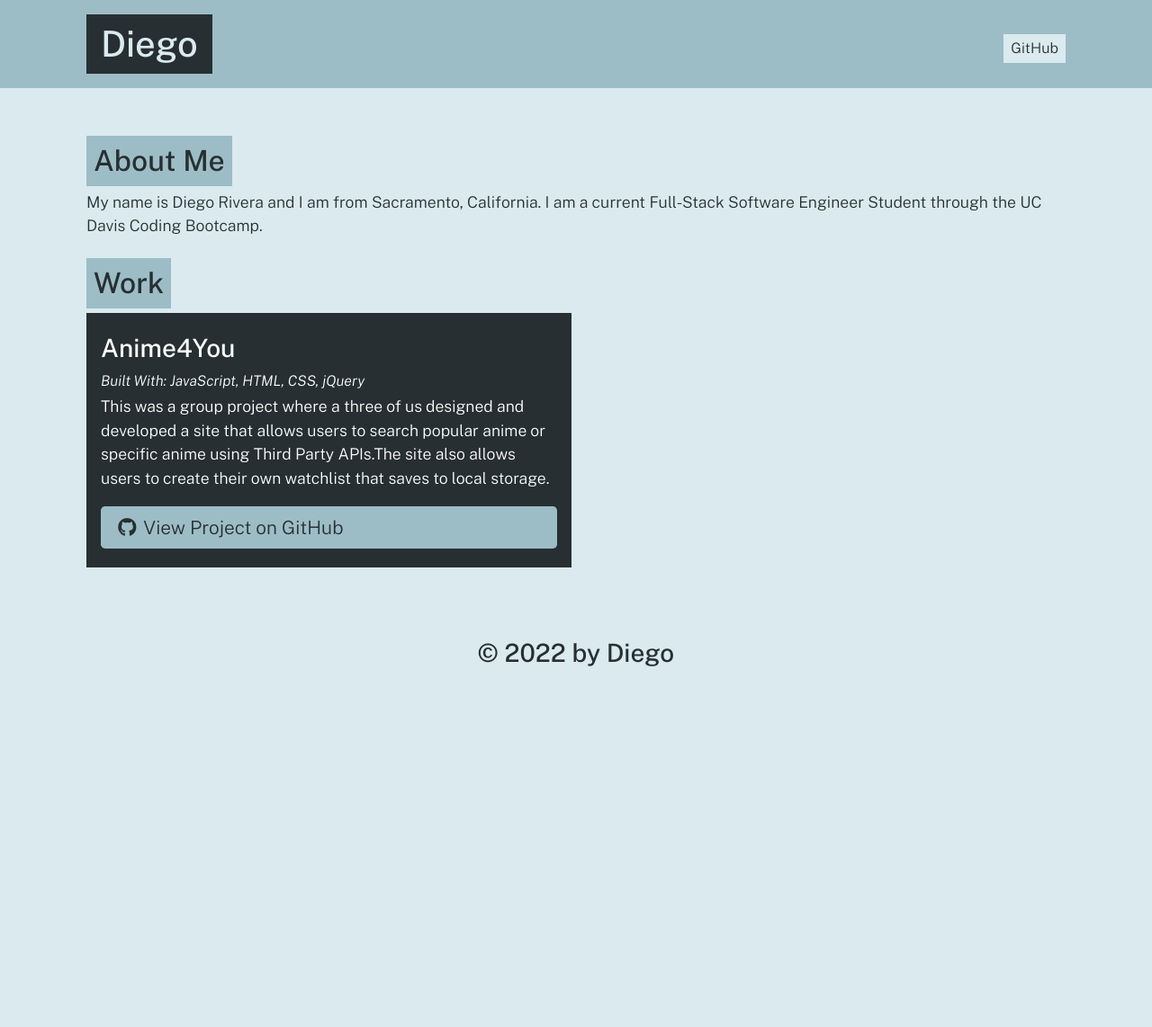
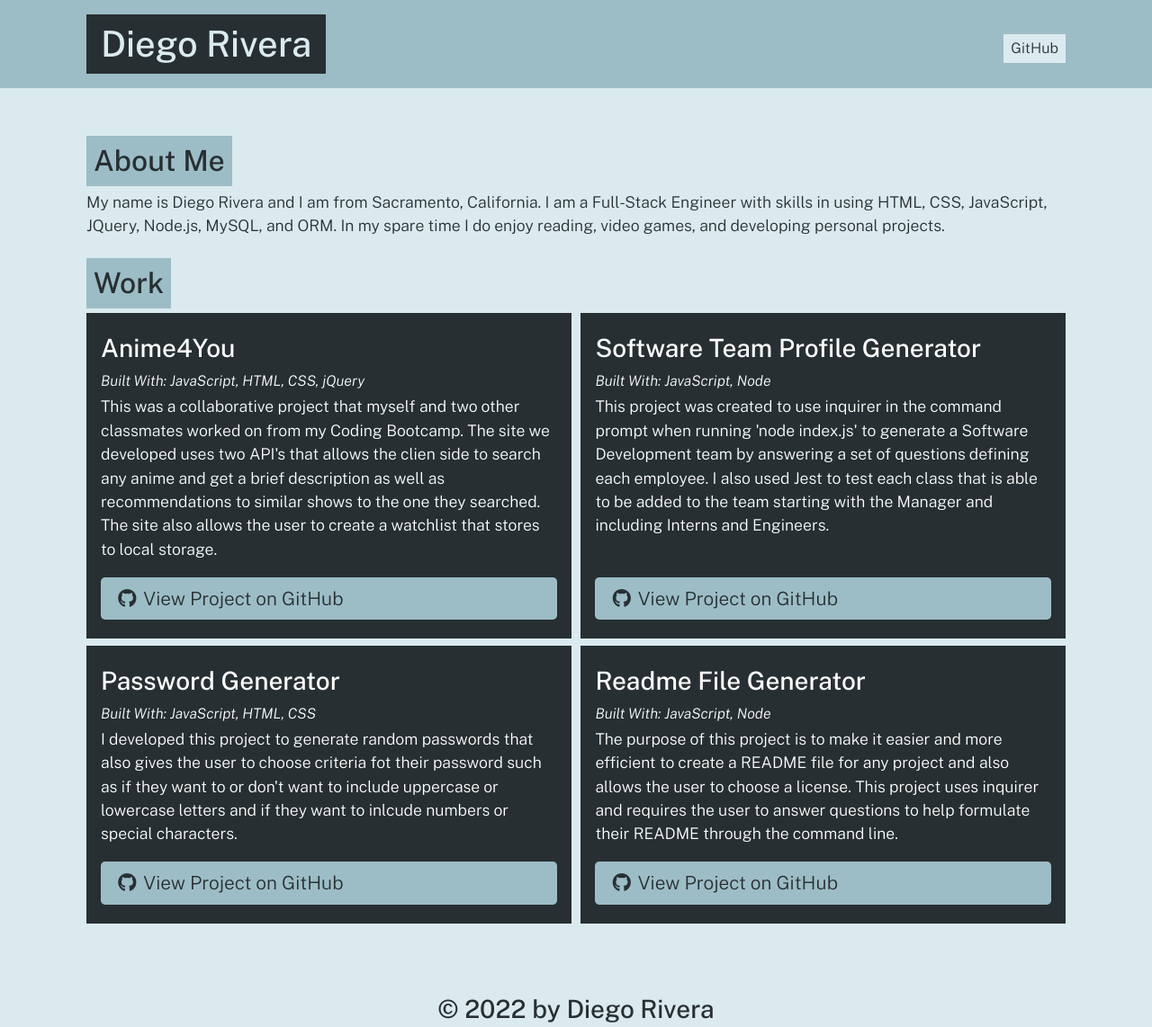
Before and after one commit to Diegorivera1110/portfolio-generator, a website: page dist/index.html in a window 1280 px wide. Shown: the whole page at 90% size. Before the commit the page ends 800 px from the top, so only its background shows below. Drawn offline with nearby package versions, Linux system fonts and the light colour scheme.

Commit message:
created new portfolio

```diff
--- a/dist/index.html
+++ b/dist/index.html
@@ -15,7 +15,7 @@
   <body>
     <header>
       <div class="container flex-row justify-space-between align-center py-3">
-        <h1 class="page-title text-secondary bg-dark py-2 px-3">Diego</h1>
+        <h1 class="page-title text-secondary bg-dark py-2 px-3">Diego Rivera</h1>
         <nav class="flex-row">
           <a class="ml-2 my-1 px-2 py-1 bg-secondary text-dark" href="https://github.com/Diegorivera1110">GitHub</a>
         </nav>
@@ -25,7 +25,7 @@
 
   <section class="my-3" id="about">
   <h2 class="text-dark bg-primary p-2 display-inline-block">About Me</h2>
-  <p>My name is Diego Rivera and I am from Sacramento, California. I am a current Full-Stack Software Engineer Student through the UC Davis Coding Bootcamp.</p>
+  <p>My name is Diego Rivera and I am from Sacramento, California. I am a Full-Stack Engineer with skills in using HTML, CSS, JavaScript, JQuery, Node.js, MySQL, and ORM.   In my spare time I do enjoy reading, video games, and developing personal projects. </p>
 </section>
 
 
@@ -41,8 +41,38 @@
               Built With:
               JavaScript, HTML, CSS, jQuery
             </h5>
-            <p>This was a group project where a three of us designed and developed a site that allows users to search popular anime or specific anime using Third Party APIs.The  site also allows users to create their own watchlist that saves to local storage.</p>
+            <p>This was a collaborative project that myself and two other classmates worked on from my Coding Bootcamp. The site we developed uses two API's that allows the clien side to search any anime and get a brief description as well as recommendations to similar shows to the one they searched. The site also allows the user to create a watchlist that stores to local storage. </p>
             <a href="https://github.com/Diegorivera1110/anime4you" class="btn mt-auto"><i class="fab fa-github mr-2"></i>View Project on GitHub</a>
+          </div>
+
+          <div class="col-12 col-md-6 mb-2 bg-dark text-light p-3 flex-column">
+            <h3 class="portfolio-item-title text-light">Software Team Profile Generator</h3>
+            <h5 class="portfolio-languages">
+              Built With:
+              JavaScript, Node
+            </h5>
+            <p>This project was created to use inquirer in the command prompt when running 'node index.js' to generate a Software Development team by answering a set of questions defining each employee. I also used Jest to test each class that is able to be added to the team starting with the Manager and including Interns and Engineers.</p>
+            <a href="https://github.com/Diegorivera1110/Team-Profile-Generator" class="btn mt-auto"><i class="fab fa-github mr-2"></i>View Project on GitHub</a>
+          </div>
+
+          <div class="col-12 col-md-6 mb-2 bg-dark text-light p-3 flex-column">
+            <h3 class="portfolio-item-title text-light">Password Generator</h3>
+            <h5 class="portfolio-languages">
+              Built With:
+              JavaScript, HTML, CSS
+            </h5>
+            <p>I developed this project to generate random passwords that also gives the user to choose criteria fot their password such as if they want to or don't want to include uppercase or lowercase letters and if they want to inlcude numbers or special characters.</p>
+            <a href="https://github.com/Diegorivera1110/password-generator" class="btn mt-auto"><i class="fab fa-github mr-2"></i>View Project on GitHub</a>
+          </div>
+
+          <div class="col-12 col-md-6 mb-2 bg-dark text-light p-3 flex-column">
+            <h3 class="portfolio-item-title text-light">Readme File Generator</h3>
+            <h5 class="portfolio-languages">
+              Built With:
+              JavaScript, Node
+            </h5>
+            <p>The purpose of this project is to make it easier and more efficient to create a README file for any project and also allows the user to choose a license. This project uses inquirer and requires the user to answer questions to help formulate their README through the command line. </p>
+            <a href="https://github.com/Diegorivera1110/readme-generator" class="btn mt-auto"><i class="fab fa-github mr-2"></i>View Project on GitHub</a>
           </div>
 
       </div>
@@ -50,7 +80,7 @@
 
     </main>
     <footer class="container text-center py-3">
-      <h3 class="text-dark">&copy; 2022 by Diego</h3>
+      <h3 class="text-dark">&copy; 2022 by Diego Rivera</h3>
     </footer>
   </body>
   </html>
```
